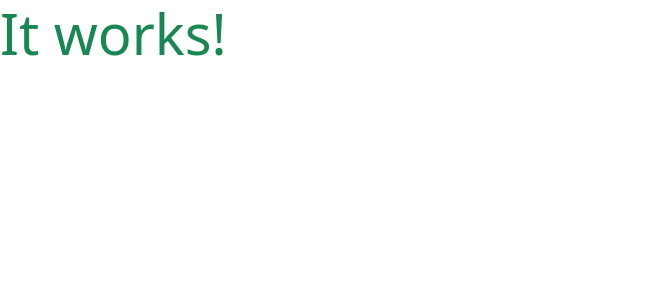
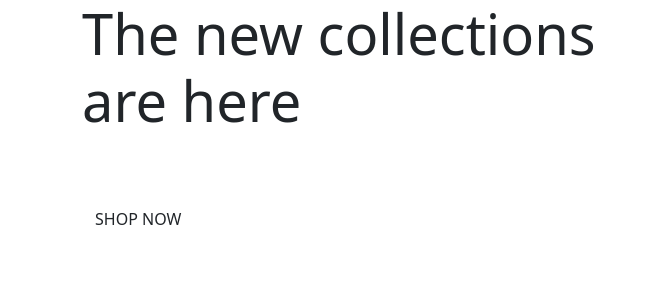
Before and after one commit to adamdelancey/boutique-ado, a Django app: page / in a window 1280 px wide. Shown: the top 303 px of the page, without its empty margins (0-654 px from the left). Run offline with Django 3.2, Linux system fonts and the light colour scheme.

Commit message:
added homepage content

```diff
--- a/home/templates/home/index.html
+++ b/home/templates/home/index.html
@@ -2,6 +2,25 @@
 
 {% load static %}
 
+{% block page_header %}
+    <div class="container header-container">
+        <div class="row">
+            <div class="col"></div>
+        </div>
+    </div>
+{% endblock%}
+
 {% block content%}
-<h1 class="display-4 text-success">It works!</h1>
+
+<div class="container h-100">
+    <div class="row h-100">
+        <div class="col-7 col-md-6 my-auto">
+            <h1 class="display-4 logo-font text-black">The new collections are here</h1>
+        </div>
+        <div class="my-5">
+            <h4><a href="" class="shop-now-button btn btn-large rounded-0 text-uppercase py-3">Shop Now</a></h4>
+        </div>
+    </div>
+</div>
+
 {% endblock %}
```
